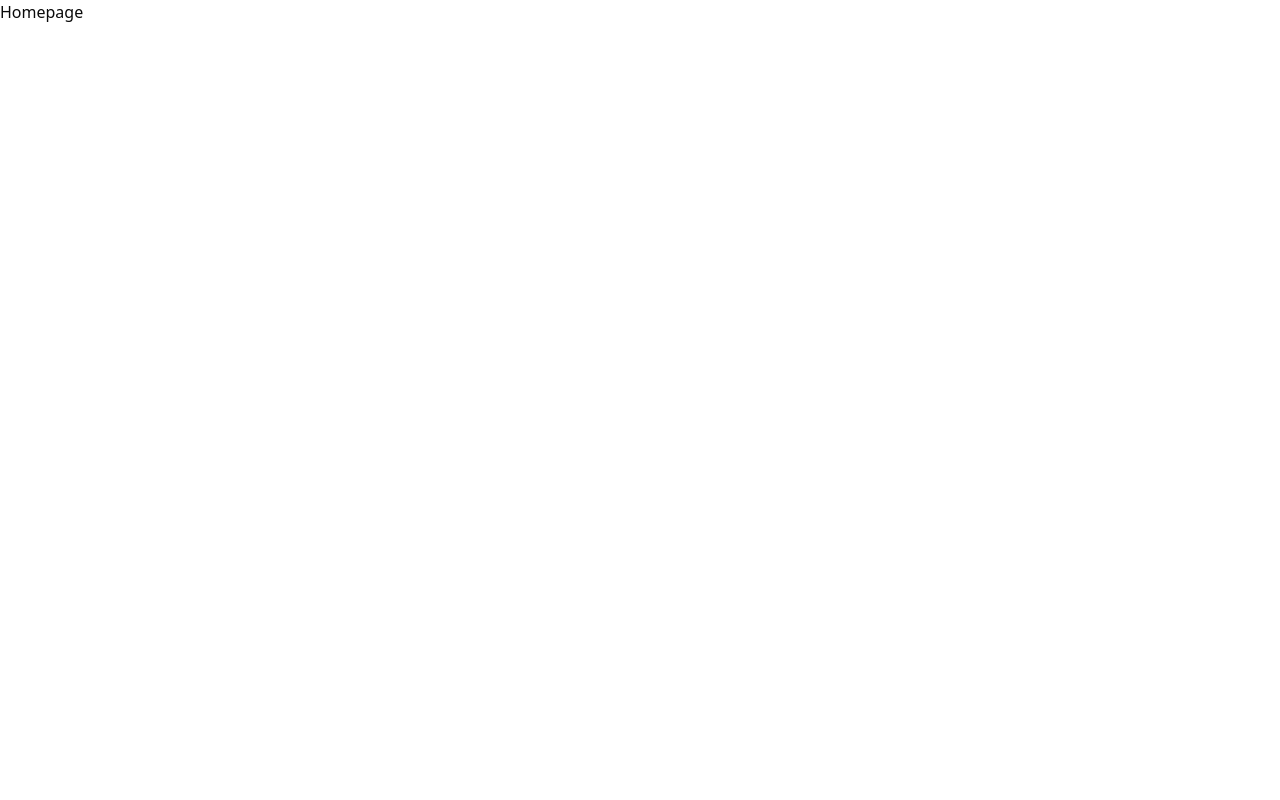
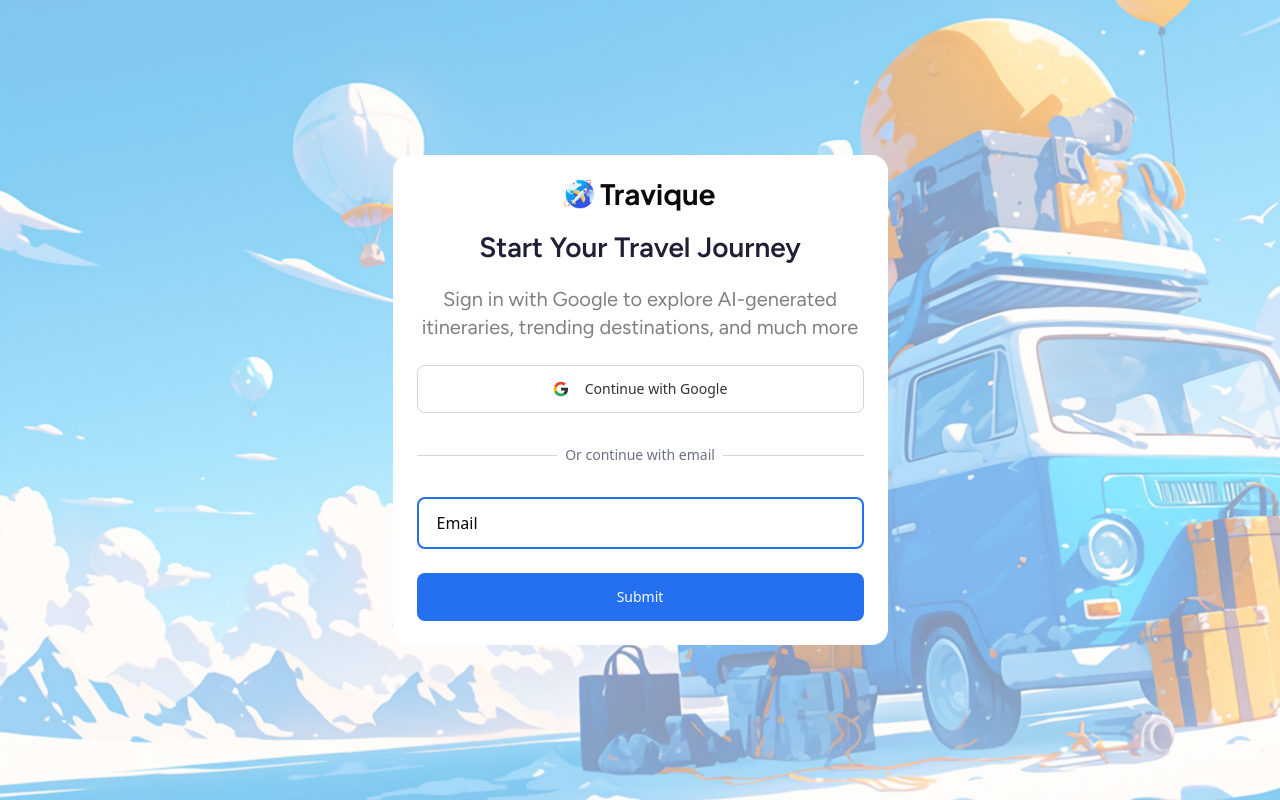
Before and after one commit to Kolawole-kehinde/Travique, a Next.js app: page / in a window 1280 px wide. Built offline with nearby package versions, Linux system fonts and the light colour scheme.

Commit message:
add: authform

```diff
--- a/src/app/globals.css
+++ b/src/app/globals.css
@@ -5,6 +5,7 @@
 
 @theme inline {
    --font-jakarta: var(--font-jakarta);
+   --font-figtree: var(--font-figtree);
   --color-background: var(--background);
   --color-foreground: var(--foreground);
   --font-sans: var(--font-geist-sans);
@@ -38,10 +39,10 @@
   --color-popover: var(--popover);
   --color-card-foreground: var(--card-foreground);
   --color-card: var(--card);
-  --radius-sm: calc(var(--radius) - 4px);
+  /* --radius-sm: calc(var(--radius) - 4px);
   --radius-md: calc(var(--radius) - 2px);
   --radius-lg: var(--radius);
-  --radius-xl: calc(var(--radius) + 4px);
+  --radius-xl: calc(var(--radius) + 4px); */
 }
 
 :root {
--- a/src/app/page.tsx
+++ b/src/app/page.tsx
@@ -1,10 +1,14 @@
-import React from 'react'
+import React, { Suspense } from 'react'
+import AuthLayout from '../features/auth/AuthLayout'
+import AuthForm from '../features/auth/AuthForm'
 
 const Homepage = () => {
   return (
-    <div>
-      <h1>Homepage</h1>
-    </div>
+   <AuthLayout descrition="Sign in with Google to explore AI-generated itineraries, trending destinations, and much more">
+      <Suspense fallback={<div>Loading...</div>}>
+        <AuthForm />
+      </Suspense>
+   </AuthLayout>
   )
 }
 
--- a/src/components/customInput/CustomInputField.tsx
+++ b/src/components/customInput/CustomInputField.tsx
@@ -1,67 +1,66 @@
-import React from "react";
-import { Controller, useFormContext, FieldErrors, FieldValues } from "react-hook-form";
+"use client";
 
-interface Props {
-  name: string;
-  label?: string;
-  placeholder?: string;
-  type?: "text" | "password" | "email" | "number" | "date" | "textarea";
-  rows?: number;
+import { useState } from "react";
+import { Control, useController, FieldValues, Path, PathValue } from "react-hook-form";
+
+interface CustomInputProps<T extends FieldValues> {
+  placeholder: string;
+  name: Path<T>;
+  type: "text" | "password" | "email" | "number";
+  control: Control<T>;
   disabled?: boolean;
+  defaultValue?: PathValue<T, Path<T>>;
 }
 
-export default function CustomInputField({
+const CustomInputField = <T extends FieldValues>({
+  placeholder,
   name,
-  label,
-  placeholder,
-  type = "text",
-  rows = 4,
-  disabled = false,
-}: Props) {
-  const { control, formState } = useFormContext<FieldValues>();
+  type,
+  control,
+  disabled,
+  defaultValue,
+}: CustomInputProps<T>) => {
+  const [isFocused, setIsFocused] = useState(false);
 
-  // Properly typed access to errors
-  const errors: FieldErrors<FieldValues> = formState.errors;
-  const errorMessage = errors[name]?.message as string | undefined;
+  const { field } = useController({
+    name,
+    control,
+    defaultValue,
+  });
+
+  const { onBlur, ...fieldProps } = field;
+
+  const isActive = isFocused || (field.value !== undefined && String(field.value).length > 0);
 
   return (
-    <div className="w-full space-y-1">
-      {label && (
-        <label htmlFor={name} className="text-sm font-medium text-gray-700">
-          {label}
-        </label>
-      )}
-
-      <Controller
-        control={control}
-        name={name}
-        defaultValue={type === "number" ? "" : ""}
-        render={({ field }) =>
-          type === "textarea" ? (
-            <textarea
-              id={name}
-              {...field}
-              rows={rows}
-              placeholder={placeholder}
-              disabled={disabled}
-              className={`w-full mt-2 p-4 rounded-lg border-2 outline-none transition placeholder:text-sm
-                ${errorMessage ? "border-red-500" : "border-[#EBEFF5] focus:border-primary"}`}
-            />
-          ) : (
-            <input
-              id={name}
-              {...field}
-              type={type}
-              placeholder={placeholder}
-              disabled={disabled}
-              className={`w-full h-12 mt-2 p-4 rounded-lg border-2 outline-none transition placeholder:text-sm
-                ${errorMessage ? "border-red-500" : "border-[#EBEFF5] focus:border-primary"}`}
-            />
-          )
-        }
+    <div className="relative w-full">
+      <label
+        htmlFor={name as string}
+        className={`absolute left-4 px-1 pointer-events-none z-10 transition-all duration-200 ease-out bg-white font-dm-sans leading-[100%]
+          ${isActive
+            ? "-top-2.5 text-base font-medium text-dark-400"
+            : "top-1/2 -translate-y-1/2 text-base text-dark-400"
+          }`}
+      >
+        {placeholder}
+      </label>
+      <input
+        {...fieldProps}
+        id={name as string}
+        type={type}
+        onFocus={() => setIsFocused(true)}
+        onBlur={() => {
+          setIsFocused(false);
+          onBlur();
+        }}
+        className="w-full h-12 text-left border-2 border-primary rounded-lg py-6 px-5 font-dm-sans font-medium text-base leading-[100px] text-black outline-none placeholder-transparent
+          appearance-none
+          [&::-webkit-inner-spin-button]:appearance-none
+          [&::-webkit-outer-spin-button]:appearance-none"
+        disabled={disabled}
       />
-
-      {errorMessage && <p className="text-sm text-red-500">{errorMessage}</p>}
     </div>
   );
-}
+};
+
+export default CustomInputField;
--- /dev/null
+++ b/src/features/auth/AuthForm.tsx
@@ -0,0 +1,114 @@
+"use client";
+
+import { Button } from "@/components/ui/button";
+import { useForm } from "react-hook-form";
+import { zodResolver } from "@hookform/resolvers/zod";
+import { useSearchParams } from "next/navigation";
+import { useEffect, useState } from "react";
+import { magicLinkSchema, MagicLinkSchema } from "@/src/schemas/auth";
+import CustomInputField from "@/src/components/customInput/CustomInputField";
+const ERROR_MESSAGES: Record<string, string> = {
+  link_expired: "Your sign-in link has expired. Please request a new one.",
+  authentication_failed: "Authentication failed. Please try again.",
+  no_user: "Unable to authenticate user. Please try again.",
+};
+
+const AuthForm = () => {
+//   const { sendMagicLinkMutation, signInWithGoogle } = useAuth();
+  const searchParams = useSearchParams();
+  const [urlError, setUrlError] = useState<string | null>(null);
+
+  const { control, handleSubmit } = useForm<MagicLinkSchema>({
+    defaultValues: {
+      email: "",
+    },
+    resolver: zodResolver(magicLinkSchema),
+  });
+
+  useEffect(() => {
+    const error = searchParams.get("error");
+    if (error && ERROR_MESSAGES[error]) {
+      setUrlError(ERROR_MESSAGES[error]);
+      // Clear error after 5 seconds
+      const timer = setTimeout(() => setUrlError(null), 5000);
+      return () => clearTimeout(timer);
+    }
+  }, [searchParams]);
+
+  const onSubmit = (data: MagicLinkSchema) => {
+    setUrlError(null);
+  };
+
+  return (
+    <div className="space-y-8">
+      {/* Error message */}
+      {urlError && (
+        <div className="p-4 bg-red-50 border border-red-200 rounded-md">
+          <p className="text-sm text-red-600">{urlError}</p>
+        </div>
+      )}
+      {/* Google OAuth */}
+      <div>
+        <Button
+          type="button"
+        //   onClick={signInWithGoogle}
+          className="w-full h-12 p-2.5 bg-white text-[#323232] border border-gray-300 hover:bg-gray-50 rounded-lg"
+        >
+          <svg className="w-5 h-5 mr-2" viewBox="0 0 24 24">
+            <path
+              fill="currentColor"
+              d="M22.56 12.25c0-.78-.07-1.53-.2-2.25H12v4.26h5.92c-.26 1.37-1.04 2.53-2.21 3.31v2.77h3.57c2.08-1.92 3.28-4.74 3.28-8.09z"
+            />
+            <path
+              fill="#34A853"
+              d="M12 23c2.97 0 5.46-.98 7.28-2.66l-3.57-2.77c-.98.66-2.23 1.06-3.71 1.06-2.86 0-5.29-1.93-6.16-4.53H2.18v2.84C3.99 20.53 7.7 23 12 23z"
+            />
+            <path
+              fill="#FBBC05"
+              d="M5.84 14.09c-.22-.66-.35-1.36-.35-2.09s.13-1.43.35-2.09V7.07H2.18C1.43 8.55 1 10.22 1 12s.43 3.45 1.18 4.93l2.85-2.22.81-.62z"
+            />
+            <path
+              fill="#EA4335"
+              d="M12 5.38c1.62 0 3.06.56 4.21 1.64l3.15-3.15C17.45 2.09 14.97 1 12 1 7.7 1 3.99 3.47 2.18 7.07l3.66 2.84c.87-2.6 3.3-4.53 6.16-4.53z"
+            />
+            <path fill="none" d="M1 1h22v22H1z" />
+          </svg>
+          Continue with Google
+        </Button>
+      </div>
+
+      {/* Divider */}
+      <div className="relative">
+        <div className="absolute inset-0 flex items-center">
+          <div className="w-full border-t border-gray-300"></div>
+        </div>
+        <div className="relative flex justify-center text-sm">
+          <span className="px-2 bg-white text-gray-500">Or continue with email</span>
+        </div>
+      </div>
+
+      {/* Magic Link Form */}
+      <form className="space-y-6" onSubmit={handleSubmit(onSubmit)}>
+        <CustomInputField
+          name="email"
+          placeholder="Email"
+          type="email"
+          control={control}
+        //   disabled={sendMagicLinkMutation.isPending}
+        />
+
+        <div>
+          <Button
+            type="submit"
+            className="w-full h-12 p-2.5 rounded-lg"
+            // loading={sendMagicLinkMutation.isPending}
+          >
+            Submit
+          </Button>
+        </div>
+      </form>
+    </div>
+  );
+};
+
+export default AuthForm;
--- a/src/features/auth/AuthLayout.tsx
+++ b/src/features/auth/AuthLayout.tsx
@@ -18,10 +18,11 @@
         backgroundImage: `url("/images/authbg.svg")`,
       }}
     >
-      <div className="relative z-10 w-full max-w-[520px] mx-auto px-2  lg:px-0">
+      <div className="relative z-10 w-full max-w-[495px] mx-auto px-2  lg:px-0">
         <div className="bg-white rounded-2xl p-6 shadow-card-lg space-y-6">
           <div className="text-center space-y-6">
-            <Link href="/" className="flex justify-center">
+               <div className="flex items-center justify-center gap-1.5">
+            <Link href="/" className="">
               <Image
                 src={"/images/logo.png"}
                 alt="logo"
@@ -31,10 +32,12 @@
                 className="mx-auto"
               />
             </Link>
-            <h2 className="font-bold text-center lg:text-2xl text-base max-w-[337px] w-full mx-auto leading-[100%] font-raleway text-[#303030]">
+            <p className="text-[28px] leading-7 font-jakarta font-bold">Travique</p>
+               </div>
+            <h2 className="font-semibold text-center lg:text-[28px] text-base leading-[100%] font-figtree text-[#1F1F36]">
               {title}
             </h2>
-            <p>{descrition}</p>
+            <p className="text-xl leading-7 text-[#7F7E83] font-figtree">{descrition}</p>
           </div>
           {children}
         </div>
--- /dev/null
+++ b/src/schemas/auth/index.ts
@@ -0,0 +1,17 @@
+import { z } from "zod";
+
+// Magic Link Schema
+export const magicLinkSchema = z.object({
+  email: z.string().email("Please enter a valid email address"),
+});
+
+export type MagicLinkSchema = z.infer<typeof magicLinkSchema>;
+
+// Complete Profile Schema
+export const completeProfileSchema = z.object({
+  fullName: z.string().min(2, "Full name must be at least 2 characters"),
+  countryCode: z.string().min(1, "Please select a country code"),
+  phoneNumber: z.string().min(7, "Phone number must be at least 7 digits"),
+});
+
+export type CompleteProfileSchema = z.infer<typeof completeProfileSchema>;
```
